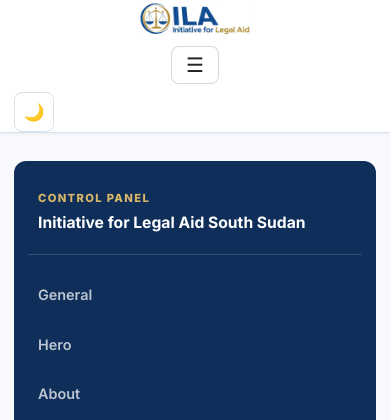
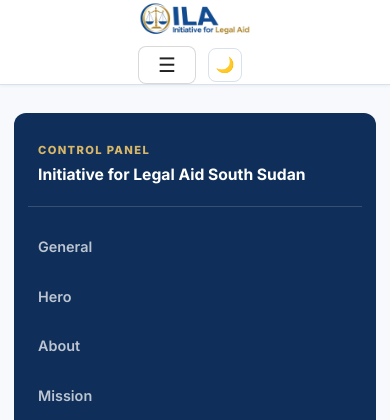
Before and after one commit to freerfa/https-initiativeforlegalaid.org, a Flask app: page /admin in a window 390 px wide. Shown: the top 420 px of the page. Run offline with Flask 3, Linux system fonts and the light colour scheme; the visitor is signed in with stand-in values (Sample User, id 1); data comes from the database, SQL or seed files in the repository; data that the repository does not hold is empty; some libraries are stand-ins or nearby versions.

Commit message:
Make theme icon responsive across screens

```diff
--- a/static/style.css
+++ b/static/style.css
@@ -2355,22 +2355,30 @@
 html[data-theme='dark'] .db-table thead th { border-bottom-color: var(--border); }
 html[data-theme='dark'] .reg-table tr { border-bottom-color: var(--line); }
 
-/* Toggle button (styled in both themes) */
+/* Toggle button (fluid footprint; icon scales independently) */
 .theme-toggle {
   display: inline-flex;
+  flex: 0 0 auto;
   align-items: center;
   justify-content: center;
-  width: 40px;
-  height: 40px;
+  inline-size: clamp(2.125rem, 3.5vw, 2.75rem);
+  block-size: clamp(2.125rem, 3.5vw, 2.75rem);
   padding: 0;
-  border-radius: 8px;
+  border-radius: clamp(0.5rem, 1.5vw, 0.75rem);
   border: 1px solid var(--line);
   background: transparent;
   color: var(--text);
-  font-size: 1.05rem;
+  font-size: clamp(0.95rem, 2.2vw, 1.15rem);
   line-height: 1;
   cursor: pointer;
   transition: background 0.15s ease, border-color 0.15s ease;
+}
+#themeIcon {
+  display: block;
+  max-inline-size: 100%;
+  max-block-size: 100%;
+  font-size: inherit;
+  line-height: 1;
 }
 .theme-toggle:hover, .theme-toggle:focus-visible {
   background: var(--light-blue);
@@ -2380,3 +2388,18 @@
 html[data-theme='dark'] .theme-toggle { background: var(--panel); border-color: var(--line); }
 html[data-theme='dark'] .theme-toggle:hover,
 html[data-theme='dark'] .theme-toggle:focus-visible { background: var(--light-blue); border-color: var(--blue); }
+
+/* Keep both header controls together and fluid on compact screens. */
+@media (max-width: 768px) {
+  .nav-wrap {
+    display: grid;
+    grid-template-columns: auto auto;
+    justify-content: center;
+    align-items: center;
+    gap: 8px 12px;
+  }
+  .brand { grid-column: 1 / -1; grid-row: 1; }
+  .nav-toggle { grid-column: 1; grid-row: 2; margin: 0; }
+  .theme-toggle { grid-column: 2; grid-row: 2; }
+  #main-nav { grid-column: 1 / -1; grid-row: 3; }
+}
--- a/templates/base.html
+++ b/templates/base.html
@@ -12,7 +12,7 @@
     <link rel="preconnect" href="https://fonts.googleapis.com" />
     <link rel="preconnect" href="https://fonts.gstatic.com" crossorigin />
     <link href="https://fonts.googleapis.com/css2?family=Inter:wght@400;500;600;700;800&family=Manrope:wght@500;600;700;800&display=swap" rel="stylesheet" />
-    <link rel="stylesheet" href="{{ url_for('static', filename='style.css', v='20260924c') }}" />
+    <link rel="stylesheet" href="{{ url_for('static', filename='style.css', v='20260924d') }}" />
     <script>
       /* Set theme before first paint to avoid a light/dark flash. */
       (function () {
```
Also changed, not shown: CHANGELOG.md.
